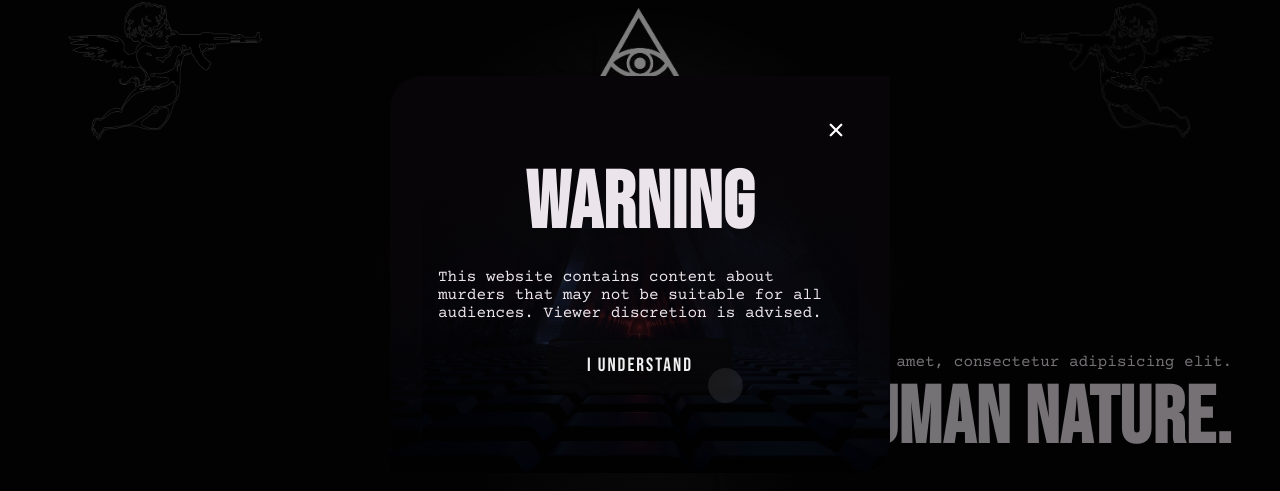
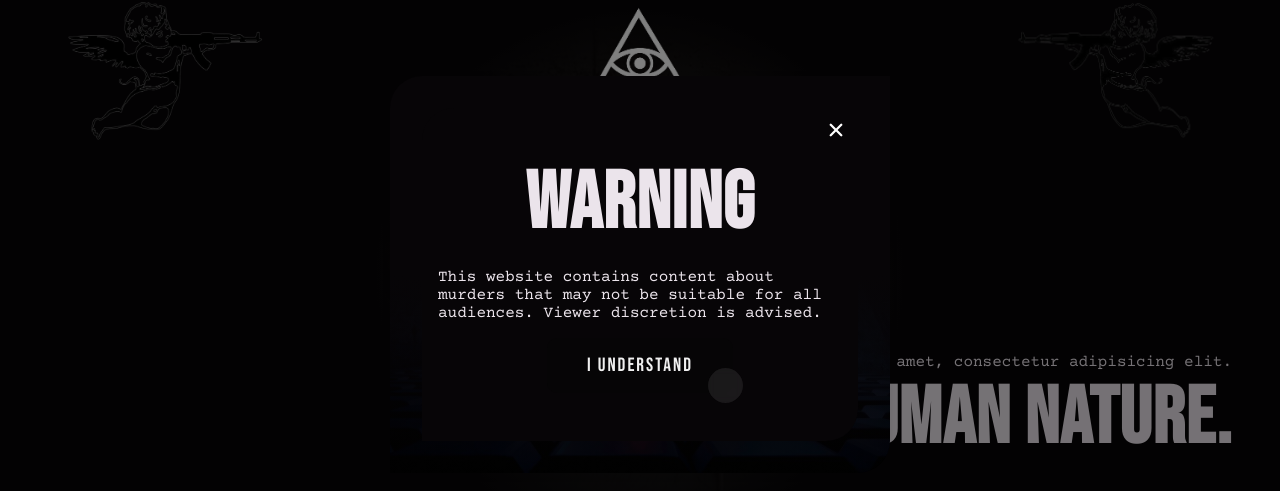
Before and after one commit to pawelek7k/murderSite, a React (Vite) app: page / in a window 1280 px wide. Shown: the part 126-617 px from the top of the page. Built offline with nearby package versions, Linux system fonts and the light colour scheme.

Commit message:
add fixes

```diff
--- a/src/components/Home/Newsletter/Modal/Form/StyledForm.ts
+++ b/src/components/Home/Newsletter/Modal/Form/StyledForm.ts
@@ -6,7 +6,6 @@ interface LabelProps {
 }
 
 export const StyledForm = styled.form`
-  box-shadow: 0 15px 25px rgba(0, 0, 0, 0.6);
   width: 400px;
   display: flex;
   justify-content: center;
@@ -14,6 +13,7 @@ export const StyledForm = styled.form`
   gap: 10px;
   padding: 25px;
   border-radius: 8px;
+  background-color: transparent;
 `;
 
 
--- a/src/components/Home/Newsletter/Modal/index.tsx
+++ b/src/components/Home/Newsletter/Modal/index.tsx
@@ -17,7 +17,7 @@ interface ModalProps {
 export const Modal = ({ onClose, show }: ModalProps) => {
   return (
     <ModalWrapper $show={show}>
-      <ModalContent className="cards">
+      <ModalContent>
         <MouseEffect>
           <CloseButton onClick={onClose}>
             <IoClose />
--- a/src/components/MouseEffect/Styles.ts
+++ b/src/components/MouseEffect/Styles.ts
@@ -1,5 +1,4 @@
 import styled from "styled-components";
-import backgroundImage from '../../images/modal_bg.jpg';
 
 export const Cards = styled.div`
     position: relative;
@@ -13,9 +12,6 @@ export const Card = styled.div`
   flex-direction: column;
   position: relative;
   padding: 3rem 1rem;
-   background: linear-gradient(to bottom, var(--background) 0%, var(--background) 20%, rgba(0, 0, 0, 0.64) 100%), url(${backgroundImage});
-  background-size: cover;
-  background-position: center;
 
   &:hover::before {
     opacity: 1;
```
